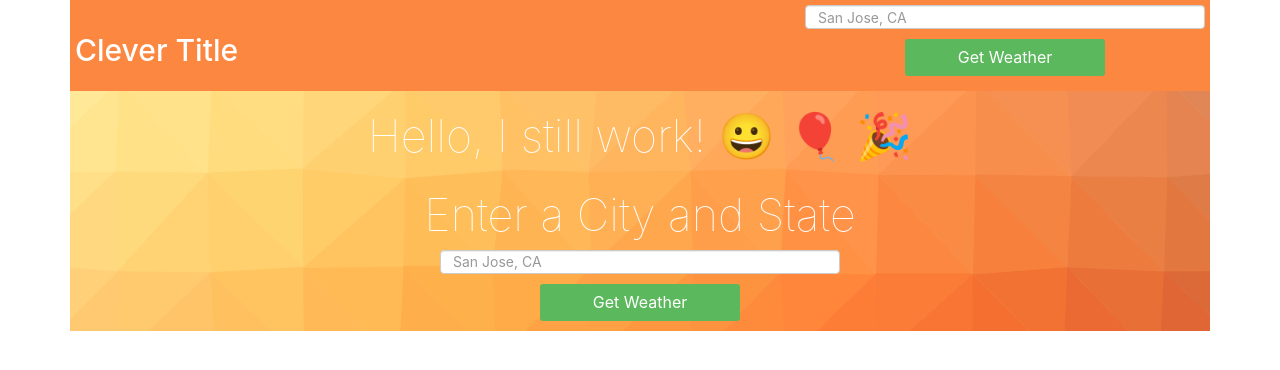
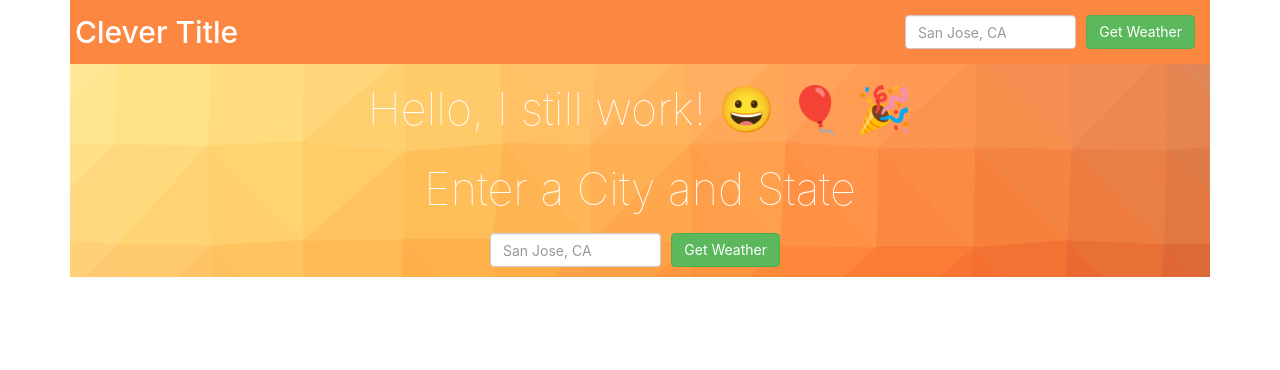
Before and after one commit to dianafisher/weather-app, a React app: page / in a window 1280 px wide. Built offline with nearby package versions, Linux system fonts and the light colour scheme.

Commit message:
Adjust styles of header divs

```diff
--- a/app/components/LocationInput.js
+++ b/app/components/LocationInput.js
@@ -1,4 +1,22 @@
 import React from 'react';
+import PropTypes from 'prop-types';
+
+const styles = {
+  form: {
+    display: 'flex',
+    flexDirection: 'row',
+    justifyContent: 'center',
+    alignItems: 'center',
+    maxWidth: '300px',
+    alignSelf: 'right',
+  },
+  input: {
+
+  },
+  button: {
+    margin: '10px',
+  }
+}
 
 /*
   LocationInput is a controlled component
@@ -10,6 +28,7 @@ class LocationInput extends React.Component {
 
     // initialize our state
     this.state = {
+      direction: props.direction,
       location: ''
     };
 
@@ -39,7 +58,7 @@ class LocationInput extends React.Component {
 
   render() {
     return (
-      <form className='column' onSubmit={this.handleSubmit}>
+      <form className='column' style={styles.form} onSubmit={this.handleSubmit}>
         <input
           className='form-control'
           placeholder='San Jose, CA'
@@ -49,7 +68,8 @@ class LocationInput extends React.Component {
           onChange={this.handleChange}
         />
         <button
-          className='button'
+          className='btn btn-success'
+          style={styles.button}
           type='submit'
         >
           Get Weather
@@ -59,4 +79,12 @@ class LocationInput extends React.Component {
   }
 }
 
+LocationInput.propTypes = {
+  direction: PropTypes.string.isRequired
+}
+
+LocationInput.defaultProps = {
+  direction: 'row'
+}
+
 export default LocationInput;
--- a/app/components/Main.js
+++ b/app/components/Main.js
@@ -27,6 +27,9 @@ const styles = {
     background: '#fc8740',
     color: '#fff',
     padding: '5px'
+  },
+  h2: {
+    margin: '0',
   }
 }
 
@@ -35,15 +38,15 @@ class Main extends React.Component {
     return (
       <div style={styles.root}>
         <div style={styles.header}>
-          <h2>Clever Title</h2>
-          <LocationInput
+          <h2 style={styles.h2}>Clever Title</h2>
+          <LocationInput direction='row'
 
           ></LocationInput>
         </div>
         <div className='main-container' style={styles.content}>
           <h1 style={styles.prompt}>Hello, I still work! 😀 🎈 🎉</h1>
           <h1 style={styles.prompt}>Enter a City and State</h1>
-          <LocationInput
+          <LocationInput direction='column'
 
           ></LocationInput>
         </div>
--- a/app/index.css
+++ b/app/index.css
@@ -15,7 +15,7 @@ body {
   margin: 0 auto;
 }
 
-.button {
+/*.button {
   color: #fff;
   background-color: #5cb85c;
   border-color: #4cae4c;
@@ -30,9 +30,6 @@ body {
 }
 
 .button:hover:enabled {
-  /*background:
-    linear-gradient(#1a1a1a, #0a0a0a);
-  color: #fff;*/
   color: #fff;
   background-color: #449d44;
   border-color: #398439;
@@ -41,9 +38,9 @@ body {
 
 .button:active {
   transform: translateY(1px);
-}
+}*/
 
-.form-control {
+/*.form-control {
   display: block;
   width: 400px;
   height: 24px;
@@ -56,4 +53,4 @@ body {
   border: 1px solid #ccc;
   border-radius: 4px;
   box-shadow: inset 0 1px 1px rgba(0,0,0,.075);
-}
+}*/
```
